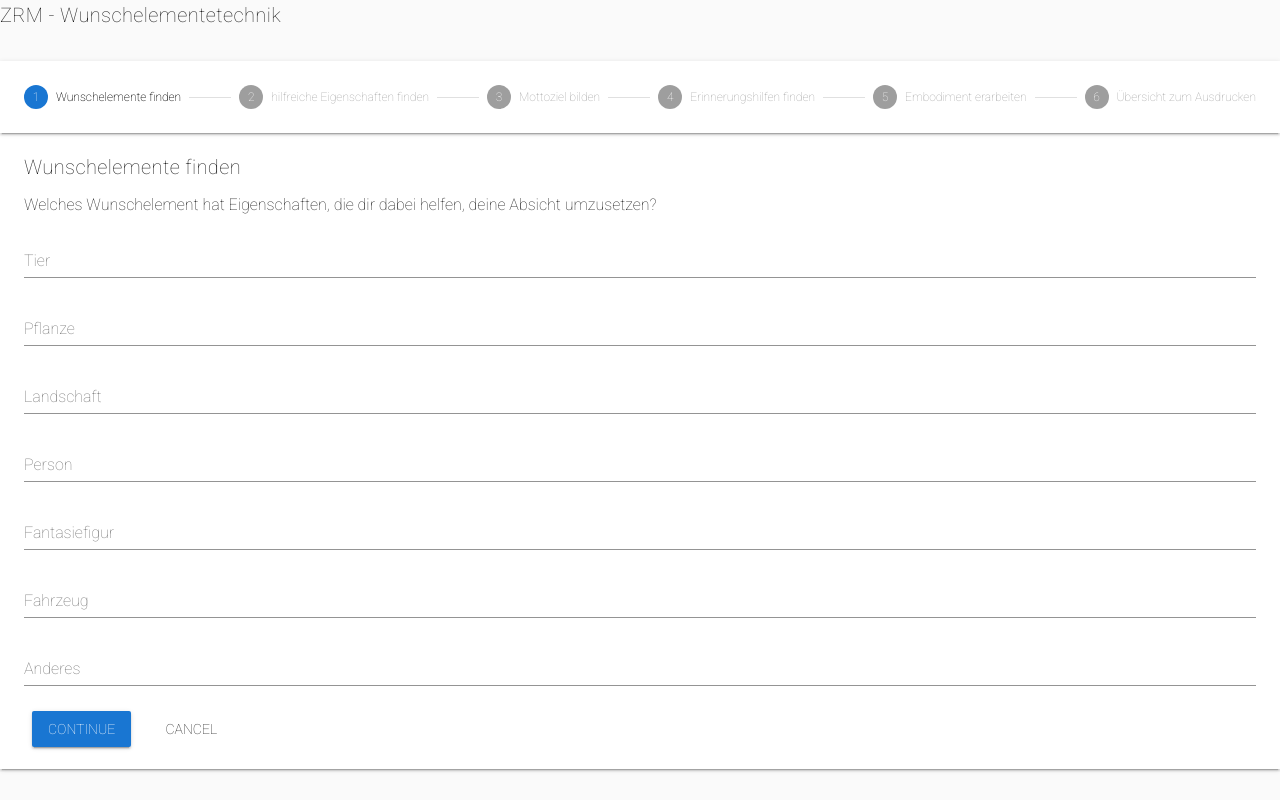
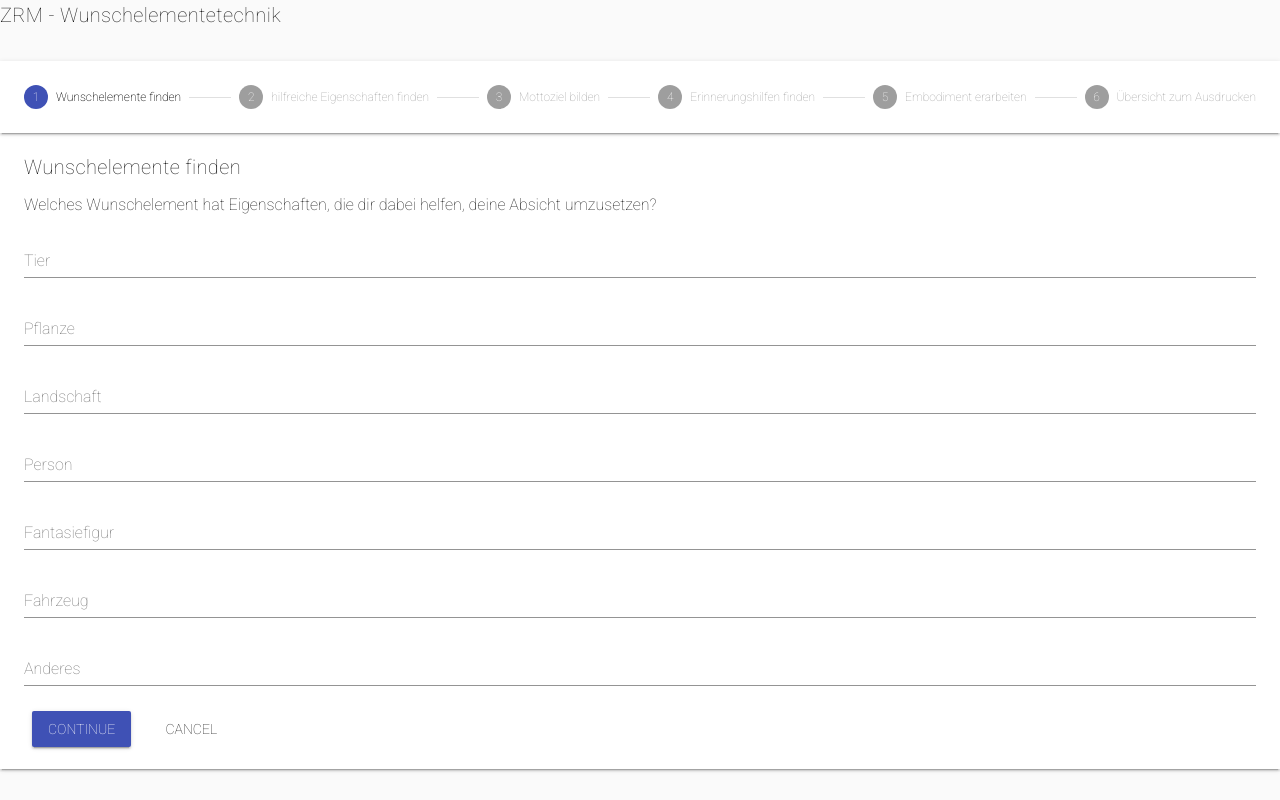
Before and after one commit to chris251190/zrm-webapp, a Vue app: page / in a window 1280 px wide. Built offline with nearby package versions, Linux system fonts and the light colour scheme.

Commit message:
add styles

```diff
--- a/src/components/MottoGoal.vue
+++ b/src/components/MottoGoal.vue
@@ -9,8 +9,6 @@
               :label="defaultText"
               chips
               clearable
-              prepend-icon="filter_list"
-              solo
               multiple>
          <template slot="selection" slot-scope="data">
             <v-chip
@@ -26,7 +24,7 @@
               v-model="motto"
               :rules="mottoRules"
               :counter="100"
-              label="Dein Motto: "
+              :label="mottoTextField"
               required
               @change="handleChange"
       ></v-text-field>
@@ -46,6 +44,7 @@
                 chips: this.$store.state.associations,
                 items: [],
                 motto: '',
+                mottoTextField: 'Dein Motto: ',
                 mottoRules: [
                     v => !!v || 'Dein Motto ist noch leer',
                 ],
--- a/src/plugins/vuetify.js
+++ b/src/plugins/vuetify.js
@@ -3,4 +3,10 @@ import Vuetify from 'vuetify'
 import 'vuetify/dist/vuetify.min.css'
 
 Vue.use(Vuetify, {
+    theme: {
+        primary: '#3f51b5',
+        secondary: '#b0bec5',
+        accent: '#8c9eff',
+        error: '#b71c1c'
+    }
 })
```
